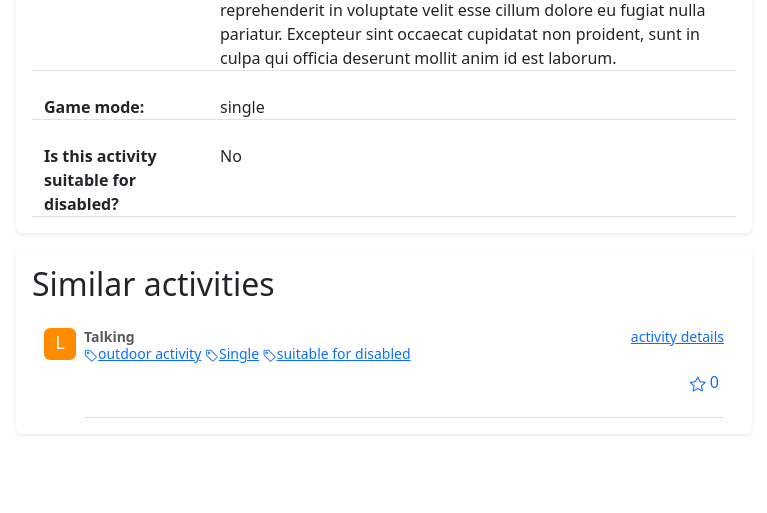
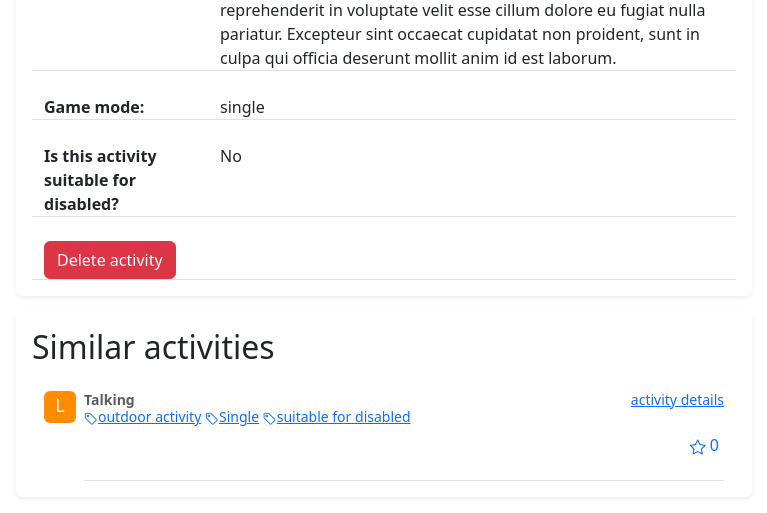
Before and after one commit to Carlo-F/CS50W, a Django app: page /activities/1 in a window 1280 px wide. Shown: the part 927-1440 px from the top of the page, without its empty margins (66-833 px from the left). Before the commit the page ends 1362 px from the top, so only its background shows below. Run offline with Django 4.2, Linux system fonts and the light colour scheme; a user stored in the database is signed in; data comes from the database, SQL or seed files in the repository; both versions use the stored data as it was after the commit.

Commit message:
add delete activity functionality

```diff
--- a/scout/templates/scout/activity.html
+++ b/scout/templates/scout/activity.html
@@ -103,6 +103,13 @@
             {% endif %}
           </div>
         </div>
+        {% if request.user == activity.user %}
+        <div class="row border-bottom mt-4">
+          <div class="col">
+            <a href="{% url 'delete_activity' activity.id %}" class="btn btn-danger">Delete activity</a>
+          </div>
+        </div>
+        {% endif %}
       </div>
     </div>
     {% if similar_activities %}
--- a/scout/urls.py
+++ b/scout/urls.py
@@ -8,6 +8,7 @@ urlpatterns = [
     path("register", views.register, name="register"),
     path("activities/new_activity", views.new_activity, name="new_activity"),
     path("activities/<int:activity_id>", views.activity, name="activity"),
+    path("activities/<int:activity_id>/delete_activity", views.delete_activity, name="delete_activity"),
     path("activities/<int:activity_id>/edit_activity", views.edit_activity, name="edit_activity"),
     path("tags", views.tags, name="tags"),
     path("tags/<str:tag>", views.tag, name="tag"),
--- a/scout/views.py
+++ b/scout/views.py
@@ -159,16 +159,20 @@ def new_activity(request):
         })
 
 @login_required
+def delete_activity(request,activity_id):
+    activity = Activity.objects.get(id=activity_id)
+
+    if activity.user != request.user:
+        return HttpResponseRedirect(reverse("index"))
+
+    activity.delete()
+
+    return HttpResponseRedirect(reverse("my_activities"))
+
+@login_required
 def edit_activity(request,activity_id):
     if request.method != "POST":
         return JsonResponse({"error": "POST request required."}, status=400)
-
-    data = json.loads(request.body)
-
-    # if len(data.get('content')) == 0:
-    #     return JsonResponse({"error": "post content is required"}, status=400)
-
-    # Post.objects.filter(id=post_id,user=request.user).update(content=data.get('content'))
 
     return JsonResponse({"message": "Activity saved successfully."}, status=201)
 
```
Also changed, not shown: db.sqlite3.
